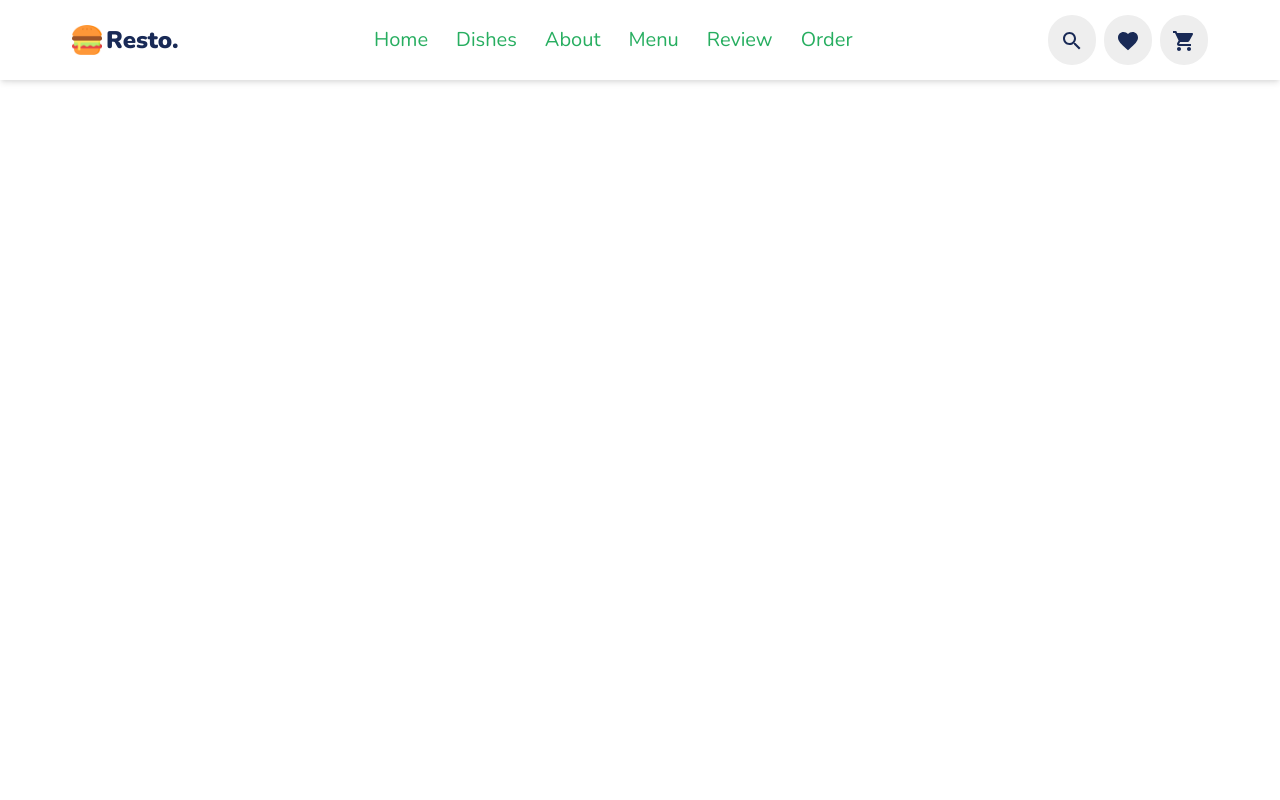
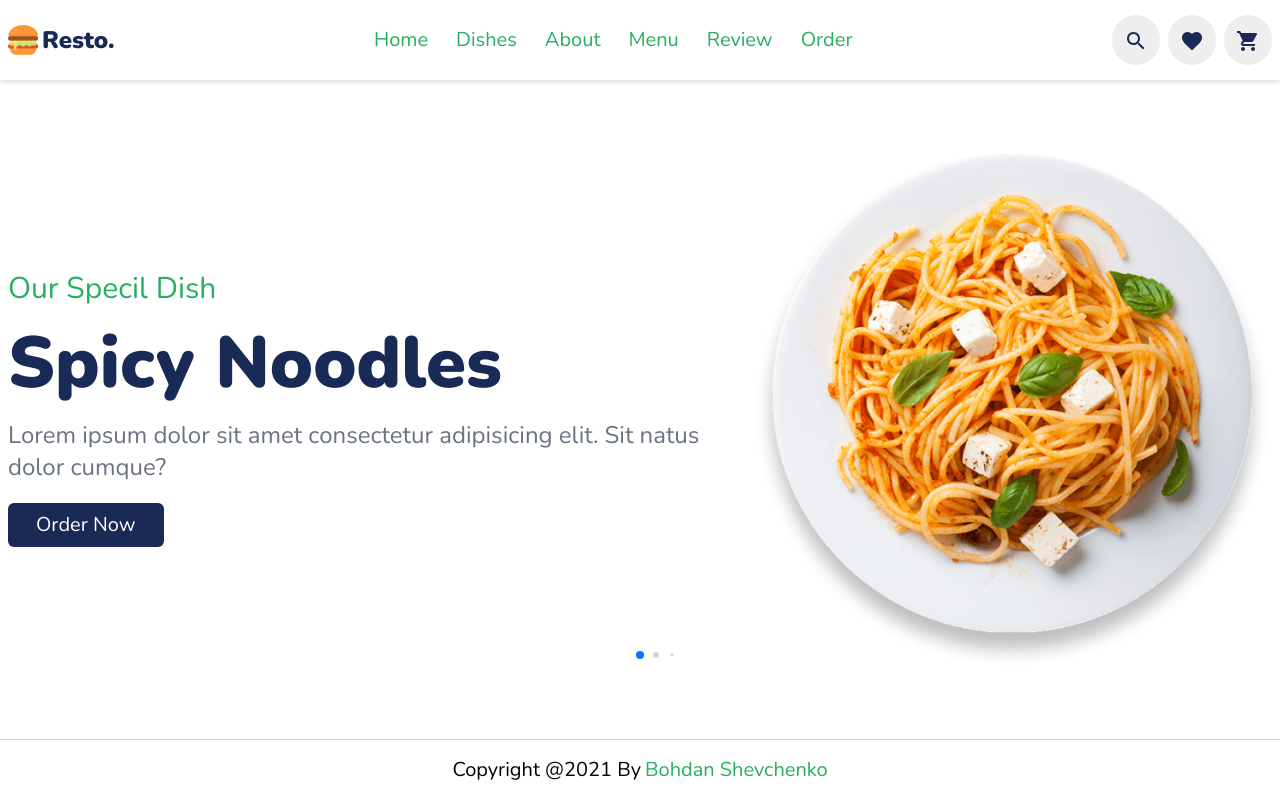
Before and after one commit to ShevaBs/resto-nextjs, a Next.js app: page / in a window 1280 px wide. Built offline with nearby package versions, Linux system fonts and the light colour scheme.

Commit message:
build home section with carousel 'swiper'

```diff
--- /dev/null
+++ b/app/store.js
@@ -0,0 +1,10 @@
+import { configureStore, combineReducers } from "@reduxjs/toolkit";
+import carouselSlice from "../features/carouselSlice";
+
+const rootReducer = combineReducers({
+  slides: carouselSlice
+})
+
+export const store = configureStore({
+  reducer: rootReducer
+})
--- /dev/null
+++ b/components/Carousel.jsx
@@ -0,0 +1,48 @@
+// Import Swiper React components
+import { Swiper, SwiperSlide } from 'swiper/react';
+// Import Swiper styles
+import "swiper/css";
+import "swiper/css/pagination";
+// import Swiper core and required modules
+import SwiperCore, {
+  Pagination, Autoplay
+} from 'swiper';
+// install Swiper modules
+SwiperCore.use([Pagination, Autoplay]);
+
+import { useSelector } from "react-redux";
+import MyButton from "./MyButton";
+
+export default function Carousel() {
+  const slides = useSelector(state => state.slides);
+
+  return (
+
+        <div className="h-full flex items-center justify-center py-5">
+          <Swiper className="mySwiper" loop={true} pagination={{"dynamicBullets": true, clickable: true}} autoplay={{
+            "delay": 8000,
+            "disableOnInteraction": false
+          }}>
+            {
+              slides?.map(slide => (
+                <SwiperSlide key={slide.id}>
+                  <div className="flex items-center gap-3 md:flex-col md:text-center">
+                    <div className="space-y-5 md:space-y-4">
+                      <span className="text-3xl md:text-xl text-secondary">Our Specil Dish</span>
+                      <h2 className="text-7xl md:text-5xl font-black text-primary">{slide.title}</h2>
+                      <p className="text-2xl md:text-lg text-gray-500">Lorem ipsum dolor sit amet consectetur adipisicing elit. Sit natus dolor cumque?</p>
+                      <MyButton/>
+                    </div>
+                    <div className="h-full md:pb-10">
+                      <img
+                        className="md:max-h-[250px]"
+                        src={slide.img} alt="slide-img" />
+                    </div>
+                  </div>
+                </SwiperSlide>
+              ))
+            }
+          </Swiper>
+        </div>
+  )
+}
--- /dev/null
+++ b/components/Footer.jsx
@@ -0,0 +1,10 @@
+export default function Footer() {
+  return (
+    <footer className="py-4  border-t-[1px] border-gray-300">
+      <div className="container-wrapper flex justify-center space-x-1 text-xl ">
+        <p className="">Copyright @2021 By</p>
+        <span className="text-secondary">Bohdan Shevchenko</span>
+      </div>
+    </footer>
+  )
+}
--- a/components/Layout.jsx
+++ b/components/Layout.jsx
@@ -1,18 +1,22 @@
 import Head  from "next/head";
+import Footer from "./Footer";
 import Header from "./Header";
 
 export default function Layout({children}) {
   return (
-    <div className="relative w-screen h-screen">
+    <div className="relative w-screen h-screen flex flex-col">
       <Head>
         <title>Resto</title>
         <link rel="icon" href="/favicon.ico" />
       </Head>
 
       <Header/>
-      <main className="pt-20 relative z-40">
+
+      <main className="mt-[80px] max-h-full relative z-40 container-wrapper flex-1">
         {children}
       </main>
+
+      <Footer/>
     </div>
   )
 }
--- /dev/null
+++ b/components/MyButton.jsx
@@ -0,0 +1,8 @@
+export default function MyButton() {
+  return (
+    <button
+      className="bg-primary hover:bg-secondary relative z-[999] text-white py-2 px-7 text-xl rounded-md ">
+      Order Now
+    </button>
+  )
+}
--- /dev/null
+++ b/features/carouselSlice.js
@@ -0,0 +1,18 @@
+import { createSlice } from '@reduxjs/toolkit'
+
+const initialState = [
+  {id: 1, img: "./images/home-img-1.png", title: "Spicy Noodles"},
+  {id: 2, img: "./images/home-img-2.png", title: "Fried Chicken"},
+  {id: 3, img: "./images/home-img-3.png", title: "Hot Pizza"},
+]
+
+const carouselSlice = createSlice({
+  name: "carouselSlice",
+  initialState,
+  // reducers: {
+
+  // }
+});
+
+// export const {} = carouselSlice.actions
+export default carouselSlice.reducer
--- a/package.json
+++ b/package.json
@@ -10,9 +10,13 @@
     "@emotion/styled": "^11.6.0",
     "@mui/icons-material": "^5.1.0",
     "@mui/material": "^5.1.0",
+    "@reduxjs/toolkit": "^1.6.2",
     "next": "latest",
     "react": "^17.0.2",
-    "react-dom": "^17.0.2"
+    "react-dom": "^17.0.2",
+    "react-redux": "^7.2.6",
+    "redux": "^4.1.2",
+    "swiper": "^7.2.0"
   },
   "devDependencies": {
     "autoprefixer": "^10.2.6",
--- a/pages/_app.js
+++ b/pages/_app.js
@@ -1,8 +1,14 @@
 // import 'tailwindcss/tailwind.css'
+import { Provider } from 'react-redux';
+import { store } from '../app/store';
 import '../styles/globals.css';
 
 function MyApp({ Component, pageProps }) {
-  return <Component {...pageProps} />
+  return (
+    <Provider store={store}>
+      <Component {...pageProps} />
+    </Provider>
+  )
 }
 
 export default MyApp
--- a/pages/index.js
+++ b/pages/index.js
@@ -1,10 +1,11 @@
-import Head from 'next/head'
 import Layout from '../components/Layout'
+import Carousel from '../components/Carousel'
+import MyButton from '../components/MyButton'
 
 export default function Home() {
   return (
     <Layout>
-
+      <Carousel/>
     </Layout>
   )
 }
--- a/styles/globals.css
+++ b/styles/globals.css
@@ -4,7 +4,7 @@
 
 @layer components {
   .container-wrapper {
-    @apply max-w-6xl w-full mx-auto px-2;
+    @apply max-w-7xl w-full mx-auto px-2;
   }
   /* header */
   .nav {
--- a/tailwind.config.js
+++ b/tailwind.config.js
@@ -1,6 +1,6 @@
 module.exports = {
   mode: 'jit',
-  purge: ['./pages/**/*.{js,ts,jsx,tsx}', './components/**/*.{js,ts,jsx,tsx}'],
+  purge: ['./pages/**/*.{js,ts,jsx,tsx}', './components/**/*.{js,ts,jsx,tsx}', './utils/**/*.{js,ts,jsx,tsx}'],
   darkMode: false, // or 'media' or 'class'
   theme: {
     extend: {
```
Also changed, not shown: 1 other file (tests, documents, lock files or other folders).
